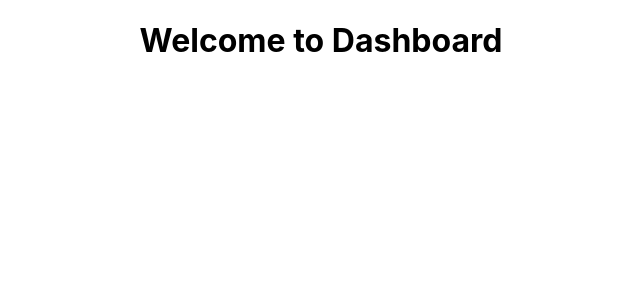
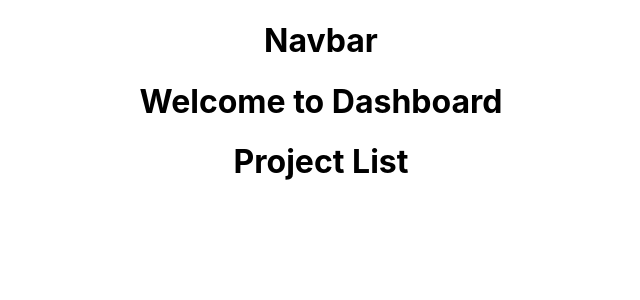
Before and after one commit to sushildangi/FullStackSpringWithReactRedux, a React (Create React App) app in the folder project-management-tool/: page / in a window 1280 px wide. Shown: the top 300 px of the page, without its empty margins (319-959 px from the left). Built offline with nearby package versions, Linux system fonts and the light colour scheme.

Commit message:
Project Component and Layout Component is added

```diff
--- a/project-management-tool/src/components/Dashboard.js
+++ b/project-management-tool/src/components/Dashboard.js
@@ -1,9 +1,15 @@
 import React, { Component } from 'react';
+import ProjectItem from './Project/ProjectItem';
+import Header from './Layout/Header';
 
 class Dashboard extends Component {
   render() {
     return (
-     <h1>Welcome to Dashboard</h1>
+      <div>
+        <Header/>
+        <h1>Welcome to Dashboard</h1>
+        <ProjectItem/>
+       </div>
     )
   }
 }
--- /dev/null
+++ b/project-management-tool/src/components/Layout/Header.js
@@ -0,0 +1,13 @@
+import React, { Component } from 'react';
+
+class Header extends Component {
+  render() {
+    return (
+      <div>
+        <h1>Navbar</h1>
+      </div>
+    )
+  }
+}
+
+export default Header;
--- /dev/null
+++ b/project-management-tool/src/components/Project/ProjectItem.js
@@ -0,0 +1,11 @@
+ import React, { Component } from 'react';
+
+class ProjectItem extends Component {
+   render() {
+     return (
+       <h1>Project List</h1>
+     )
+   }
+ }
+
+ export default ProjectItem;
```
